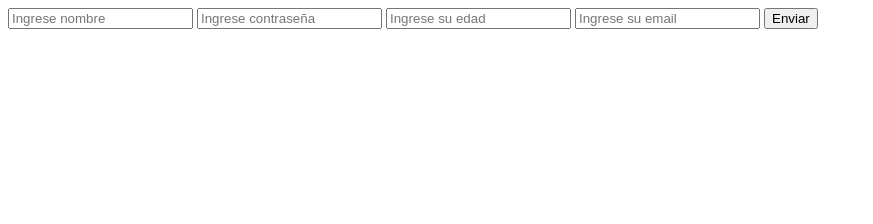
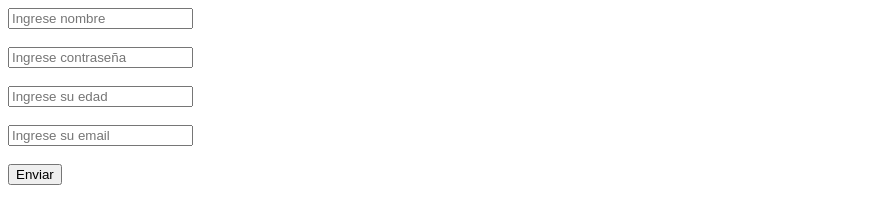
Before and after one commit to juampii10/claseHTML, a plain HTML site: page forms.html in a window 1280 px wide. Shown: the whole page, without its empty margins (0-873 px from the left). Drawn offline with Linux system fonts and the light colour scheme.

Commit message:
Test forms

```diff
--- a/forms.html
+++ b/forms.html
@@ -10,11 +10,10 @@
 
     <div>
         <form>
-            <input type="text" name="nombre" id="" placeholder="Ingrese nombre">
-            <input type="password" name="contrasena" id="" placeholder="Ingrese contraseña">
-            <input type="number" name="edad" id="" placeholder="Ingrese su edad">
-            <input type="email" name="mail" id="" placeholder="Ingrese su email">
-
+            <input type="text" name="nombre" id="" placeholder="Ingrese nombre"><br><br>
+            <input type="password" name="contrasena" id="" placeholder="Ingrese contraseña"><br><br>
+            <input type="number" name="edad" id="" placeholder="Ingrese su edad"><br><br>
+            <input type="email" name="mail" id="" placeholder="Ingrese su email"><br><br>
             <input type="submit" value="Enviar">
         </form>
     </div>
```
